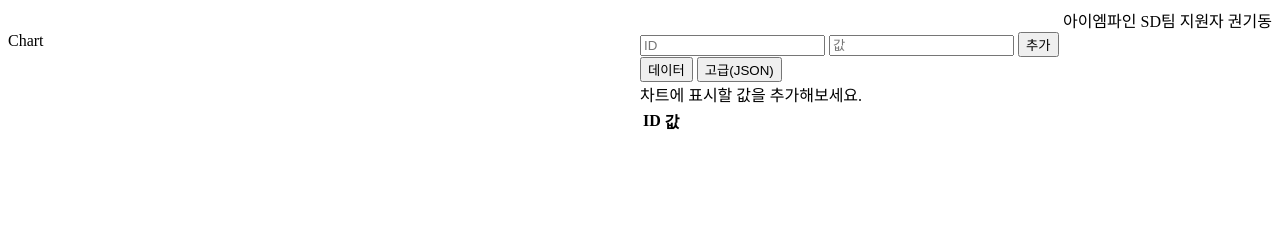
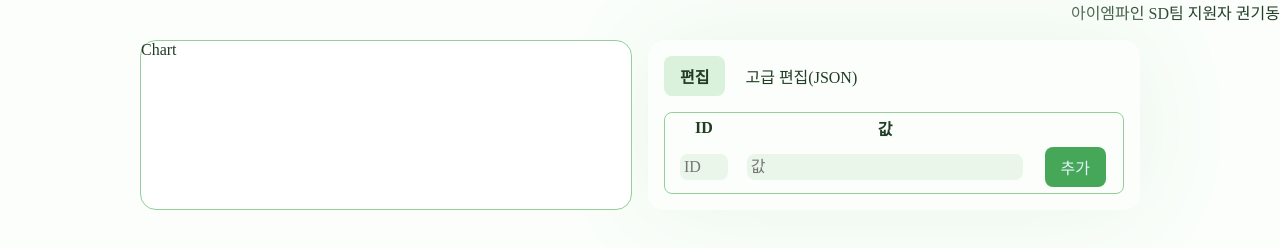
Before and after one commit to gidongkwon/iamfine-assignment, a plain HTML site: page index.html in a window 1280 px wide. Drawn offline with Linux system fonts and the light colour scheme.

Commit message:
Apply basic design

```diff
--- a/editable-table.js
+++ b/editable-table.js
@@ -29,7 +29,7 @@ class EditableTable extends HTMLElement {
   }
 
   removeRow(id) {
-    const trToRemove = this.querySelector(`tr[data-id="${id}"]`);
+    const trToRemove = this.querySelector(`tbody tr[data-id="${id}"]`);
     this.tableBody.removeChild(trToRemove);
   }
 }
--- a/index.css
+++ b/index.css
@@ -1,3 +1,31 @@
+:root {
+  --color-text: #203c25;
+  --color-background-1: #fbfefb;
+  --color-background-2: #f5fbf5;
+  --color-background-3: #e9f6e9;
+  --color-background-4: #daf1db;
+  --color-background-element: var(--color-background-3);
+  --color-background-element-hover: var(--color-background-4);
+  --color-primary: #46a758;
+  --color-primary-hover: #3e9b4f;
+  --color-text-on-primary: #e6f4fe;
+  --border: 1px solid #94ce9a;
+  --border-radius-1: 8px;
+  --border-radius-2: 16px;
+  --spacing-1: 4px;
+  --spacing-2: 8px;
+  --spacing-3: 16px;
+}
+
+html {
+  background-color: var(--color-background-1);
+  color: var(--color-text);
+}
+
+body {
+  margin: 0;
+}
+
 header {
   margin-left: auto;
   width: fit-content;
@@ -6,4 +34,102 @@ header {
 main {
   display: grid;
   grid-template-columns: 1fr 1fr;
+  gap: 16px;
+  margin: 0 auto;
+  margin-top: 16px;
+  max-width: 1000px;
 }
+
+button {
+  appearance: none;
+  background-color: var(--color-primary);
+  color: var(--color-text-on-primary);
+  border: none;
+  border-radius: var(--border-radius-1);
+  padding: 8px 16px;
+  font: inherit;
+}
+button:hover {
+  background-color: var(--color-primary-hover);
+  cursor: pointer;
+}
+
+input {
+  appearance: none;
+  background-color: var(--color-background-element);
+  border: var(--border);
+  border-radius: var(--border-radius-1);
+  padding: var(--spacing-2);
+  font: inherit;
+}
+input:focus {
+  outline: 2px solid var(--color-primary);
+  outline-offset: -2px;
+}
+
+chart-view {
+  background-color: white;
+  border-radius: var(--border-radius-2);
+  border: var(--border);
+}
+
+.data-panel [role="tablist"] {
+  margin-bottom: var(--spacing-3);
+}
+
+[role="tab"] {
+  background-color: transparent;
+  color: var(--color-text);
+  cursor: pointer;
+}
+[role="tab"]:hover {
+  background-color: var(--color-background-element-hover);
+}
+
+[role="tab"][aria-selected="true"] {
+  font-weight: bold;
+  background-color: var(--color-background-element-hover);
+}
+
+.panel {
+  border: var(--border);
+  border-radius: var(--border-radius-2);
+  padding: 16px;
+}
+
+.data-panel {
+  border: none;
+  box-shadow: 0 0 100px var(--color-background-3);
+}
+
+#id-input {
+  width: 40px;
+}
+
+editable-table table {
+  width: 100%;
+  border: var(--border);
+  border-radius: var(--border-radius-1);
+}
+editable-table tr {
+  margin-inline: var(--spacing-2);
+}
+editable-table td {
+  padding: var(--spacing-1);
+  text-align: center;
+  width: fit-content;
+}
+editable-table td input {
+  border: none;
+  width: calc(100% - var(--spacing-1) * 2);
+  padding: var(--spacing-1);
+}
+
+chart-view {
+  z-index: 1;
+}
+
+#json-textarea {
+  width: 100%;
+  height: 30vh;
+}
--- a/index.html
+++ b/index.html
@@ -16,11 +16,7 @@
     <main>
       <chart-view></chart-view>
       <section>
-        <section>
-          <input id="id-input" type="number" placeholder="ID" />
-          <input id="value-input" type="number" placeholder="값" />
-          <button id="add-button">추가</button>
-        </section>
+        <div class="data-panel panel">
           <div role="tablist">
             <button
               id="trigger-tab-data"
@@ -29,7 +25,7 @@
               type="button"
               role="tab"
             >
-            데이터
+              편집
             </button>
             <button
               id="trigger-tab-json"
@@ -38,7 +34,7 @@
               type="button"
               role="tab"
             >
-            고급(JSON)
+              고급 편집(JSON)
             </button>
           </div>
           <section
@@ -46,9 +42,7 @@
             role="tabpanel"
             aria-labelledby="trigger-tab-data"
           >
-          <editable-table id="main-table">
-            차트에 표시할 값을 추가해보세요.
-          </editable-table>
+            <editable-table id="main-table"></editable-table>
           </section>
           <section
             id="panel-json"
@@ -58,6 +52,7 @@
           >
             <textarea id="json-textarea"></textarea>
           </section>
+        </div>
       </section>
     </main>
 
@@ -72,6 +67,19 @@
           </tr>
         </thead>
         <tbody></tbody>
+        <tfoot>
+          <tr>
+            <td>
+              <input id="id-input" type="number" placeholder="ID" />
+            </td>
+            <td>
+              <input id="value-input" type="number" placeholder="값" />
+            </td>
+            <td>
+              <button id="add-button">추가</button>
+            </td>
+          </tr>
+        </tfoot>
       </table>
 
       <template id="row-template">
```
Lines whose indentation alone changed are shown as unchanged.
